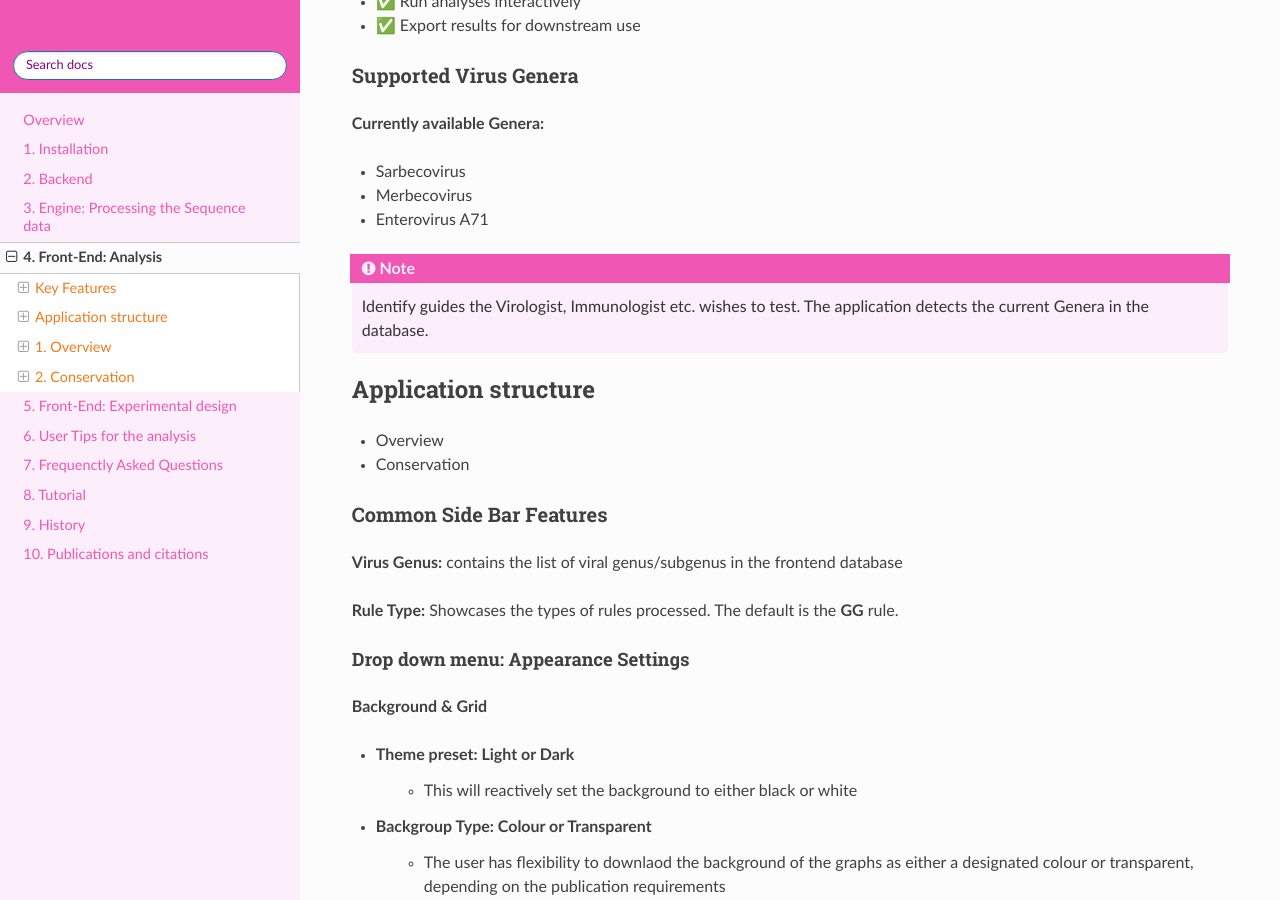
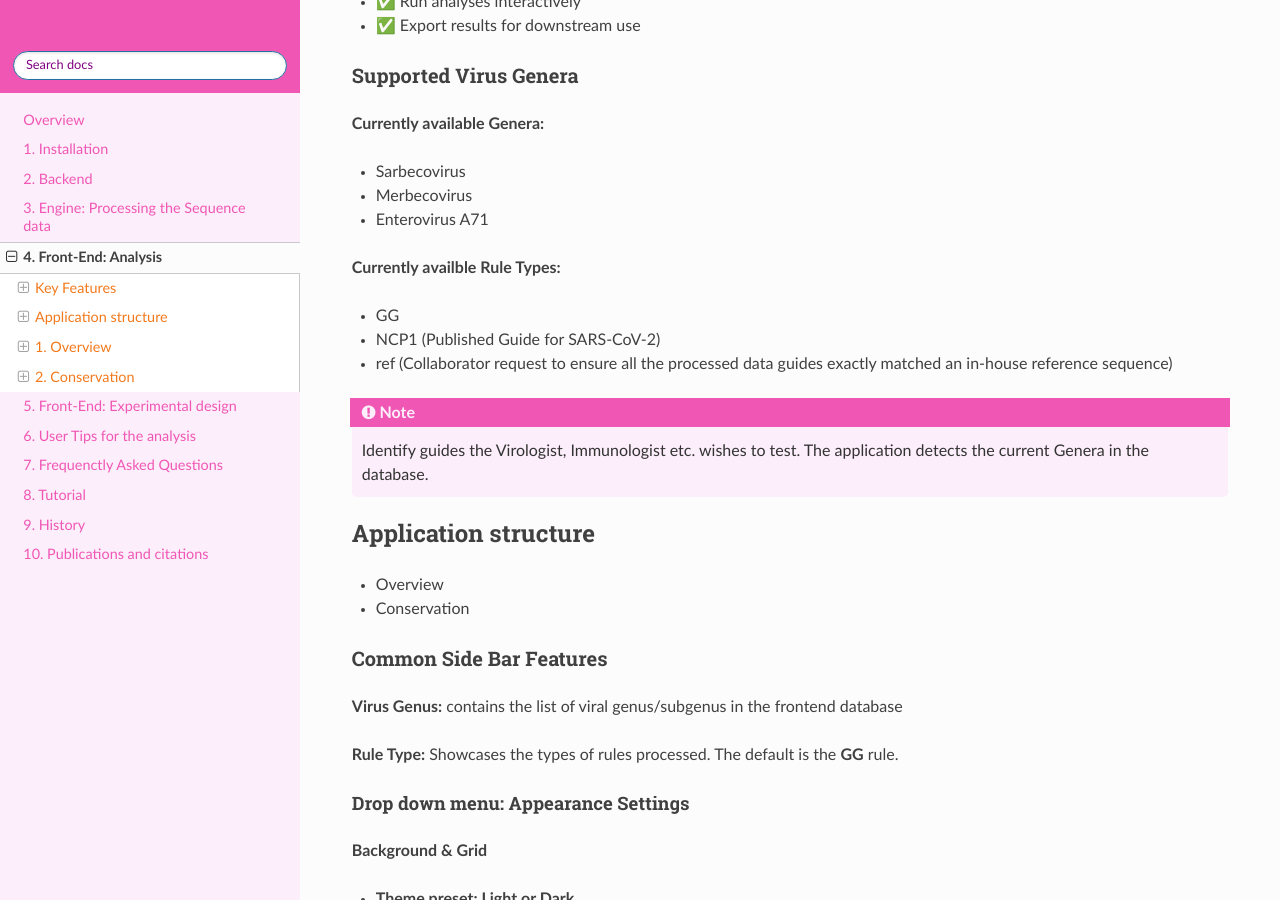
Before and after one commit to KerryAM-R/cas13_Docs, a Sphinx documentation site: the page built from docs/source/3.Analysis.rst, in a window 1280 px wide and 900 px high, scrolled down 322 px. Built offline with Sphinx 7.4.7 and the Read the Docs theme 3.1.0, drawn with Linux system fonts in a browser that asks for light colours.

Commit message:
Update 3.Analysis.rst

```diff
--- a/docs/source/3.Analysis.rst
+++ b/docs/source/3.Analysis.rst
@@ -19,6 +19,13 @@ Supported Virus Genera
 - Sarbecovirus
 - Merbecovirus
 - Enterovirus A71
+
+**Currently availble Rule Types:**
+
+- GG
+- NCP1 (Published Guide for SARS-CoV-2)
+- ref (Collaborator request to ensure all the processed data guides exactly matched an in-house reference sequence)
+
 
 .. note::
 
```
